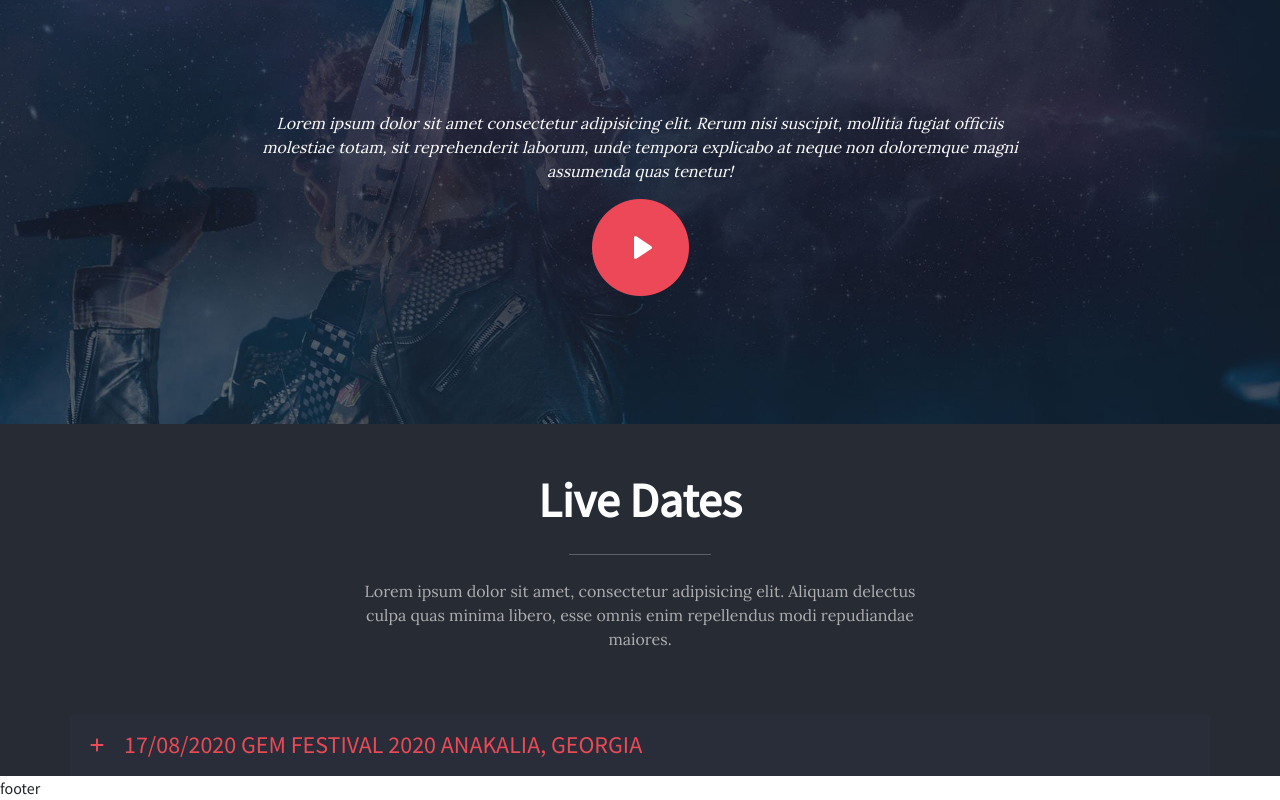
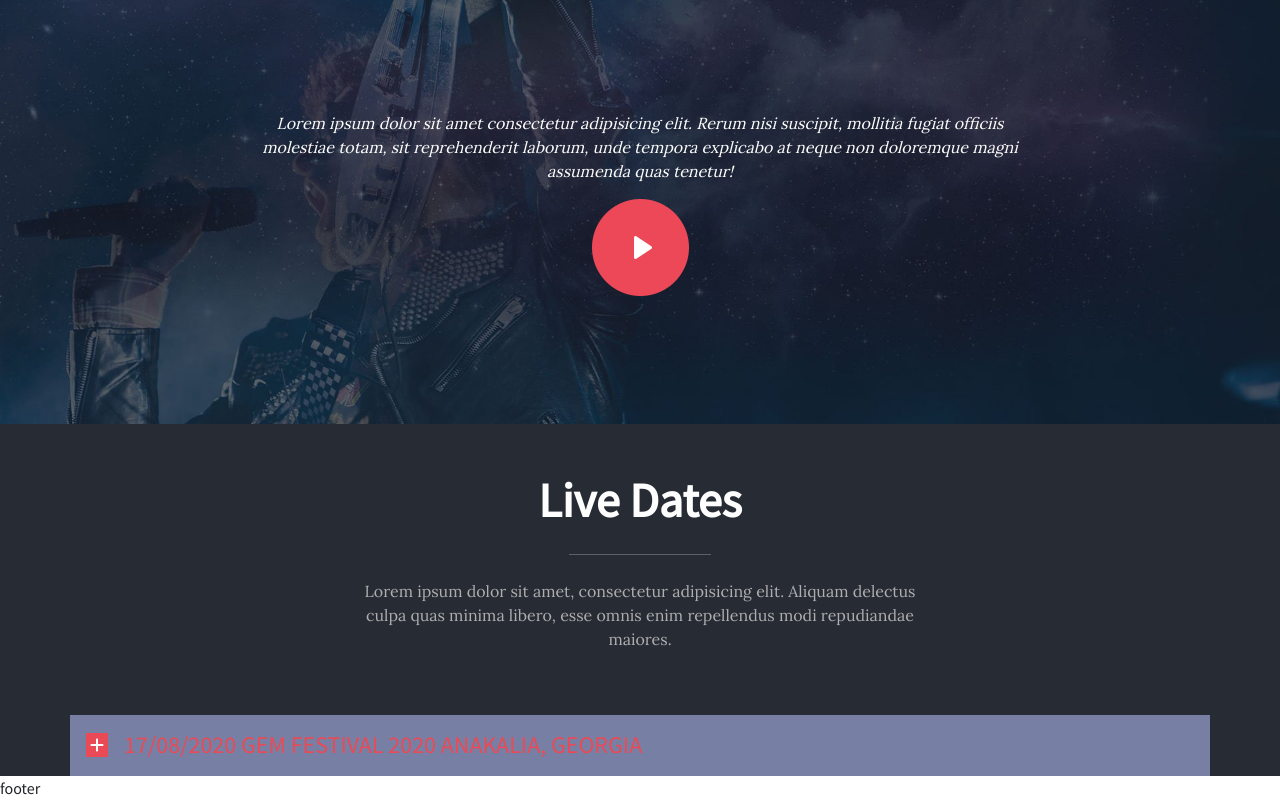
Before and after one commit to Luz42/proj-html-vuejs, a Vue app: page / in a window 1280 px wide. In both pictures the pointer is over the element 640 px from the left and 3450 px from the top of the page. Shown: the part 2705-3505 px from the top of the page. Built offline with nearby package versions, Linux system fonts and the light colour scheme.

Commit message:
cambiato il background on hover di Dropdown
anche il background dell'icona varia on hover

```diff
--- a/src/components/DropdownComponent.vue
+++ b/src/components/DropdownComponent.vue
@@ -41,10 +41,17 @@ export default {
 @import '@/variables-utiles.scss';
 .col-12{
     background-color: $median-charade;
+    &:hover{
+    background-color: $lynch;
+    }&:hover #icons{
+        background-color: $mandy;
+    }
     cursor: pointer;
-    h4,
+    h4{
+        color: $mandy
+    }
     #icons{
-        color: $mandy
+    color: $white;
     }
     #icons.active{
         background-color: $mandy;
@@ -61,7 +68,7 @@ export default {
     button{
         @include button-layout();
     }
+
 }
 
-
 </style>
```
